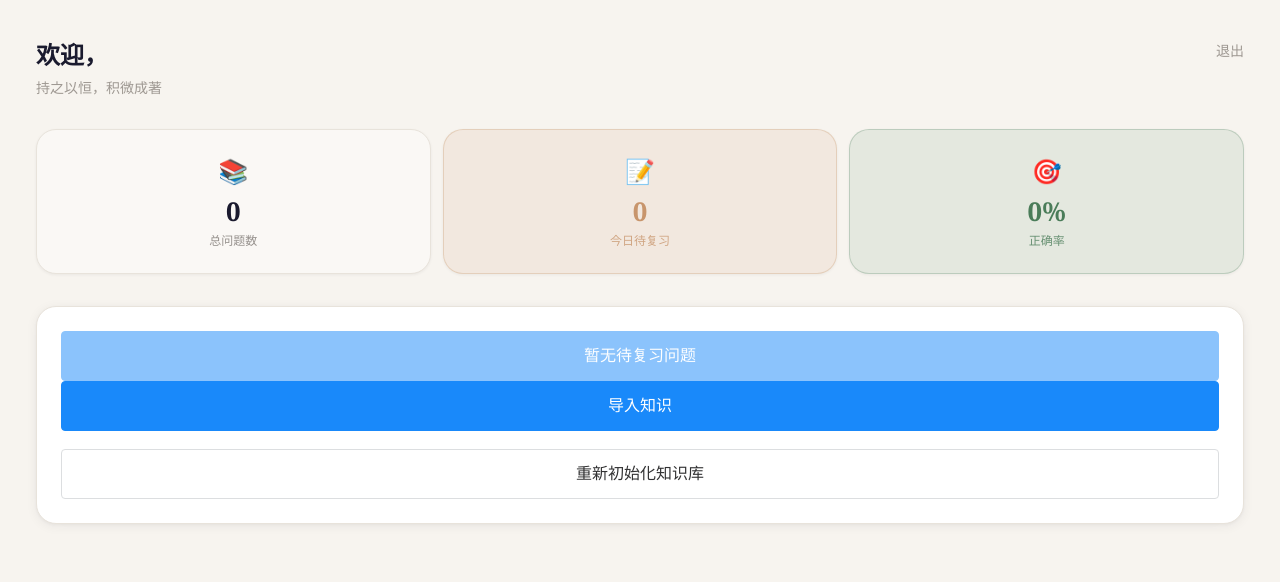
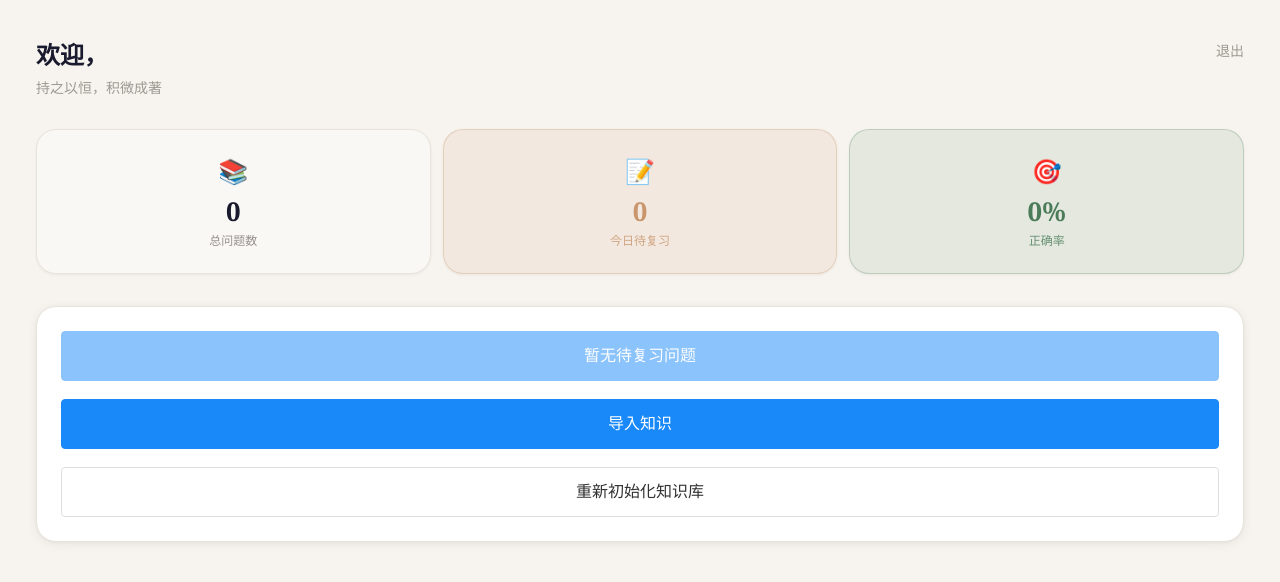
Before and after one commit to QiuXin-Mking/self-improvement, a Vue app in the folder frontend/: page /dashboard in a window 1280 px wide. Shown: the top 582 px of the page. Built offline with nearby package versions, Linux system fonts and the light colour scheme; no server answers; sample sign-in values are in the browser's storage.

Commit message:
fix: add consistent gap between dashboard action buttons
Co-Authored-By: Claude Opus 4.7 <noreply@anthropic.com>

```diff
--- a/frontend/src/views/DashboardView.vue
+++ b/frontend/src/views/DashboardView.vue
@@ -319,9 +319,12 @@ onMounted(async () => {
   border-radius: $border-radius-lg;
   padding: $spacing-lg;
   box-shadow: $shadow-card;
+  display: flex;
+  flex-direction: column;
+  gap: $spacing-md;
 
   .btn-import {
-    margin-bottom: $spacing-md;
+    margin-bottom: 0;
   }
 
   .btn-init {
```
